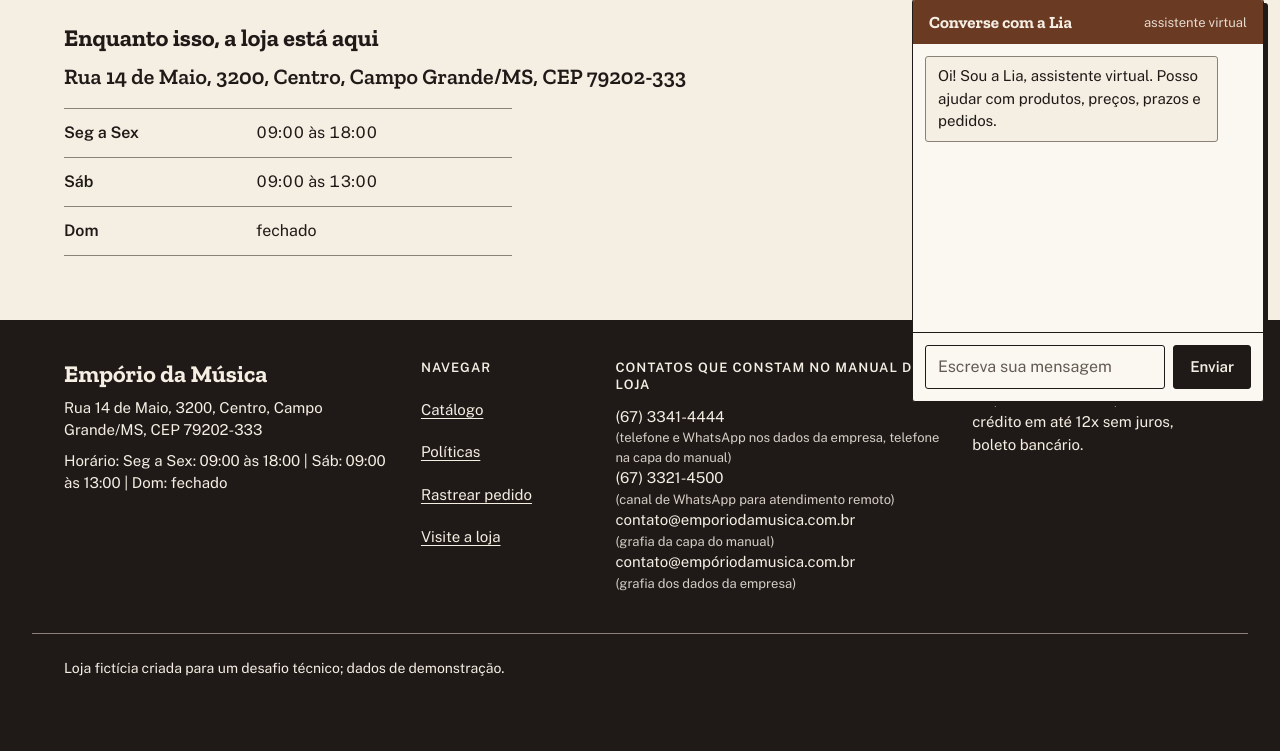
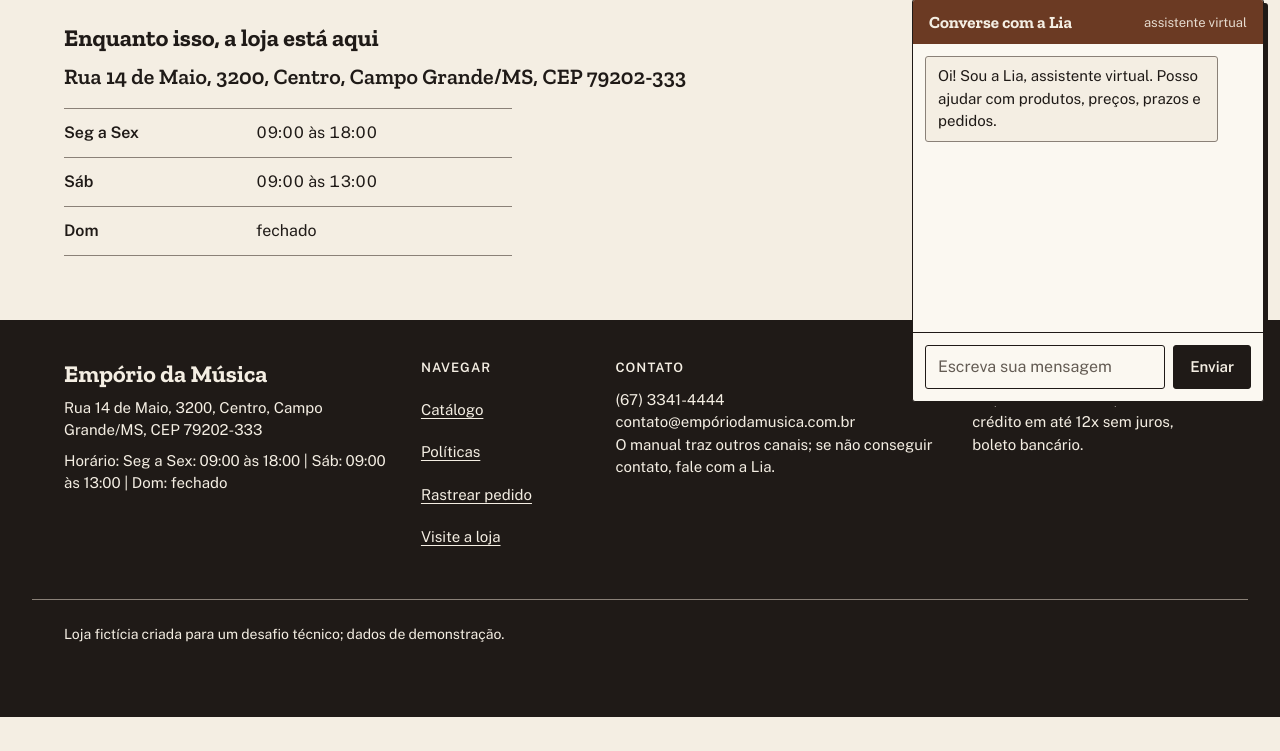
Before and after one commit to rodrigogvieira98/emporio-agente, a FastAPI app: page /offline in a window 1280 px wide. Shown: the part 382-1133 px from the top of the page. After the commit the page ends 1099 px from the top, so only its background shows below. Run offline with FastAPI, Linux system fonts and the light colour scheme.

Commit message:
Chat com espera limitada pela trava (EMPORIO_ESPERA_AGENTE) e rodape com um telefone e um e-mail
Co-Authored-By: Claude Sonnet 5.5 <noreply@anthropic.com>

```diff
--- a/src/emporio/web/app.py
+++ b/src/emporio/web/app.py
@@ -99,6 +99,10 @@ def criar_app(agente: Any = None) -> FastAPI:
     assinador = URLSafeSerializer(segredo, salt="emporio-sessao")
     seguro = os.environ.get("EMPORIO_COOKIE_SEGURO") == "1"
     trava_agente = threading.Lock()  # o agente guarda telemetria em memória: uma conversa por vez no processo
+    try:
+        espera = float(os.environ.get("EMPORIO_ESPERA_AGENTE", "30"))  # segundos que o chat espera a vez
+    except ValueError:
+        espera = 30.0
     trava_criacao = threading.Lock()
 
     app = FastAPI(title="Lia", docs_url=None, redoc_url=None, openapi_url=None)
@@ -358,12 +362,17 @@ def criar_app(agente: Any = None) -> FastAPI:
             return pagina(request, "_chat_troca.html", 422, usuario=None, lia=None,
                           aviso=f"Mensagem longa demais. Use até {MAX_MENSAGEM} caracteres.")
         agente_ = obter_agente()
+        if not trava_agente.acquire(timeout=espera):  # nada é executado: a mensagem não chegou ao agente
+            return pagina(request, "_chat_troca.html", 503, usuario=mensagem, lia=None,
+                          aviso="A Lia está atendendo outra conversa agora. Sua mensagem não foi enviada; "
+                                "tente de novo em instantes.")
         try:
-            with trava_agente:
-                resposta = agente_.responder(request.state.conversa_id, mensagem, "real")
+            resposta = agente_.responder(request.state.conversa_id, mensagem, "real")
         except Exception:  # noqa: BLE001 - a conversa não pode derrubar o site
             log.exception("falha no agente")
             return pagina(request, "_chat_troca.html", 200, usuario=mensagem, lia=None, aviso=MSG_FALHA)
+        finally:
+            trava_agente.release()
         return pagina(request, "_chat_troca.html", usuario=mensagem, lia=resposta.texto, aviso=None)
 
     return app
--- a/src/emporio/web/apresentacao.py
+++ b/src/emporio/web/apresentacao.py
@@ -108,7 +108,12 @@ def loja() -> dict[str, Any]:
         info["endereco"] = (f"{e['logradouro']}, {e['numero']}, {e['bairro']}, {e['cidade']}/{e['uf']}, "
                             f"CEP {e['cep']}")
         info["endereco_curto"] = f"{e['logradouro']}, {e['numero']}, {e['bairro']}, {e['cidade']}/{e['uf']}"
-    info["contatos"] = contatos()
+    todos = {c["valor"]: c for c in contatos()}
+    # um telefone e um e-mail dos dados da empresa; as demais variantes ficam no registro de ambiguidades
+    info["contatos"] = [{"valor": str(f.valor)} for chave in ("contato.telefone_whatsapp_dados_empresa",
+                                                              "contato.email_dados_empresa")
+                        if (f := fato(chave)) is not None and str(f.valor) in todos]
+    info["contato_nota"] = "O manual traz outros canais; se não conseguir contato, fale com a Lia."
     f = fato("horario.funcionamento")
     if f and isinstance(f.valor, list):
         info["horario"] = _faixas_horario(f.valor)
--- a/src/emporio/web/static/chat.js
+++ b/src/emporio/web/static/chat.js
@@ -69,12 +69,12 @@
     document.body.addEventListener("htmx:afterRequest", function (e) {
       if (e.target !== form) return;
       var chegou = e.detail.xhr && e.detail.xhr.status !== 0;
-      if (chegou) form.reset();  // sem resposta, o texto digitado fica para reenviar
+      if (chegou && e.detail.xhr.status !== 503) form.reset();  // ocupada: o texto fica no campo para reenviar  // sem resposta, o texto digitado fica para reenviar
       campo.focus();
     });
     document.body.addEventListener("htmx:beforeSwap", function (e) {
       // respostas 422 do chat também trazem um fragmento com o aviso
-      if (e.detail.xhr && e.detail.xhr.status === 422 && e.detail.target === log) e.detail.shouldSwap = true;
+      if (e.detail.xhr && (e.detail.xhr.status === 422 || e.detail.xhr.status === 503) && e.detail.target === log) e.detail.shouldSwap = true;
     });
     document.addEventListener("click", function (e) {
       var abrir = e.target.closest && e.target.closest("[data-abrir-chat]");
--- a/src/emporio/web/templates/base.html
+++ b/src/emporio/web/templates/base.html
@@ -85,8 +85,9 @@
       </ul>
     </div>
     <div>
-      <h2 class="rodape-titulo">Contatos que constam no manual da loja</h2>
-      {% if L.contatos %}<ul class="rodape-lista contatos">{% for c in L.contatos %}<li>{{ c.valor }} <span>({{ c.origem }})</span></li>{% endfor %}</ul>{% endif %}
+      <h2 class="rodape-titulo">Contato</h2>
+      {% if L.contatos %}<ul class="rodape-lista contatos">{% for c in L.contatos %}<li>{{ c.valor }}</li>{% endfor %}</ul>
+      <p class="rodape-nota">{{ L.contato_nota }}</p>{% endif %}
     </div>
     <div>
       <h2 class="rodape-titulo">Aceitamos</h2>
--- a/src/emporio/web/templates/inicio.html
+++ b/src/emporio/web/templates/inicio.html
@@ -105,7 +105,8 @@
   <div class="visite-grade">
     <address class="visite-endereco">
       <p class="visite-rua">{{ L.endereco }}</p>
-      <ul class="visite-contatos">{% for c in L.contatos %}<li>{{ c.valor }} <span>({{ c.origem }})</span></li>{% endfor %}</ul>
+      <ul class="visite-contatos">{% for c in L.contatos %}<li>{{ c.valor }}</li>{% endfor %}</ul>
+      <p class="visite-nota">{{ L.contato_nota }}</p>
     </address>
     <table class="horario">
       <caption class="so-leitor">Horário de funcionamento</caption>
```
Also changed, not shown: tests/test_web.py (+48 -5 lines).
